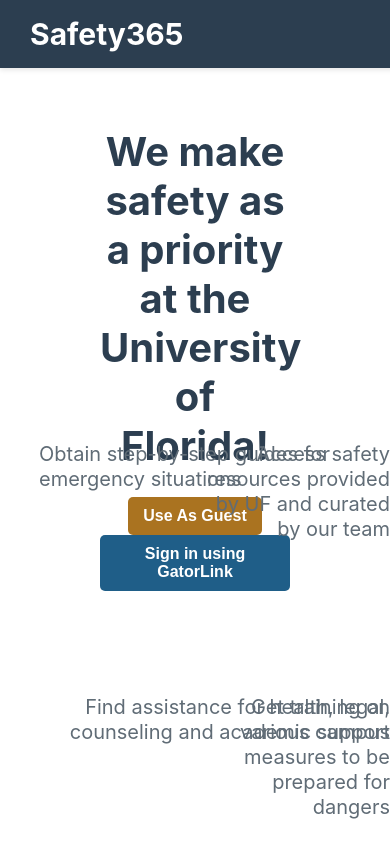
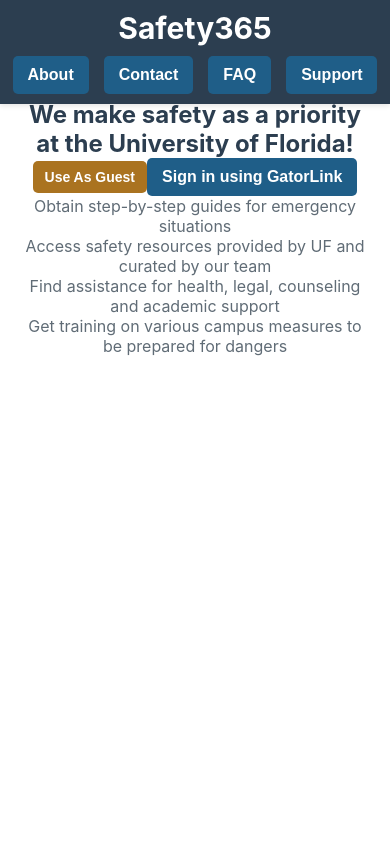
Before and after one commit to Lin-Selina/Safety365, a React (Create React App) app: page / in a window 390 px wide. Built offline with nearby package versions, Linux system fonts and the light colour scheme.

Commit message:
Got rid of hardcoded pixels and made website responsive to screen size adjustments

```diff
--- a/src/App.css
+++ b/src/App.css
@@ -1,37 +1,49 @@
-.header { /* Header at the top */
+/* Global Reset */
+* {
+  margin: 0;
+  padding: 0;
+  box-sizing: border-box;
+}
+
+/* Header */
+.header {
   position: fixed;
   top: 0;
   left: 0;
   width: 100%;
   display: flex;
-  justify-content: flex-start;
+  justify-content: space-between;
   align-items: center;
   background-color: #2c3e50;
   padding: 15px 30px;
   color: white;
   box-shadow: 0 2px 5px rgba(0, 0, 0, 0.1);
   z-index: 1000;
+  flex-wrap: wrap;
 }
 
-.logo { /* Logo styling which is at the top left */
+/* Logo */
+.logo {
   font-size: 30px;
   font-weight: bold;
   color: white;
   text-decoration: none;
   cursor: pointer;
+  white-space: nowrap;
 }
 
 .logo:hover {
   text-decoration: underline;
 }
 
-.nav-buttons { /* Styling of the buttons in the header*/
+/* Navigation Buttons */
+.nav-buttons {
   display: flex;
   gap: 15px;
-  margin-left: 980px;
+  flex-wrap: wrap;
 }
 
-.nav-button { /* Text styling for the header buttons */
+.nav-button {
   padding: 10px 15px;
   background-color: #1f5e88;
   color: white;
@@ -46,7 +58,23 @@
   background-color: #2980b9;
 }
 
-.app-container { /* background styling */
+/* Responsive Header */
+@media (max-width: 900px) {
+  .header {
+    flex-direction: column;
+    align-items: center;
+    padding: 10px;
+    text-align: center;
+  }
+
+  .nav-buttons {
+    justify-content: center;
+    margin-top: 10px;
+  }
+}
+
+/* Background */
+.app-container {
   text-align: center;
   background-color: #f0f4f8;
   min-height: 100vh;
@@ -54,28 +82,46 @@
   flex-direction: column;
   justify-content: center;
   align-items: center;
+  padding: 100px 20px;
 }
 
+/* Home Page */
 .home-header {
   background: #ffffff;
   padding: 40px;
   border-radius: 12px;
   box-shadow: 0 4px 8px rgba(0, 0, 0, 0.1);
   max-width: 600px;
+  width: 90%;
 }
 
 .home-header h1 {
   color: #2c3e50;
-  font-size: 36px;
+  font-size: 2.5rem;
   margin-bottom: 10px;
 }
 
 .home-header p {
-  font-size: 18px;
+  font-size: 1.2rem;
   color: #606c76;
   margin-bottom: 20px;
 }
 
+@media (max-width: 600px) {
+  .home-header {
+    padding: 20px;
+  }
+
+  .home-header h1 {
+    font-size: 2rem;
+  }
+
+  .home-header p {
+    font-size: 1rem;
+  }
+}
+
+/* Resources List */
 .resources-list {
   list-style-type: none;
   padding: 0;
@@ -87,39 +133,76 @@
   margin: 10px 0;
 }
 
+/* Buttons */
 .explore-button, .back-button {
-  padding: 10px 20px;
+  padding: 12px 20px;
   background-color: #1f5e88;
   color: white;
   font-size: 16px;
   border: none;
   border-radius: 8px;
   cursor: pointer;
-  margin-top: 20px;
+  transition: 0.3s;
+  width: 100%;
+  max-width: 250px;
 }
 
 .explore-button:hover, .back-button:hover {
   background-color: #2980b9;
 }
 
+/* Responsive Buttons */
+@media (max-width: 600px) {
+  .explore-button, .back-button {
+    padding: 10px 15px;
+    font-size: 14px;
+    max-width: 200px;
+  }
+}
+
+/* Blank Pages */
 .blank-page {
   text-align: center;
-  padding: 100px;
+  padding: 100px 20px;
+  width: 100%;
 }
 
-.welcome-heading { /* Styling for the Welcome.js heading */
+.blank-page h1 {
+  font-size: 2rem;
+}
+
+.blank-page p {
+  font-size: 1.2rem;
+  color: #606c76;
+}
+
+/* Responsive Blank Pages */
+@media (max-width: 600px) {
+  .blank-page h1 {
+    font-size: 1.5rem;
+  }
+
+  .blank-page p {
+    font-size: 1rem;
+  }
+}
+
+/* Welcome Page */
+.welcome-heading {
   font-size: 40px;
   font-weight: bold;
   color: #2c3e50;
 }
 
-.welcome-buttons { /* Styling of the buttons in Welcome.js*/
+/* Welcome Buttons */
+.welcome-buttons {
   display: flex;
   gap: 15px;
-  margin-left: 980px;
+  flex-wrap: wrap;
+  justify-content: center;
 }
 
-.welcome-button { /* Text styling for the Welcome.js buttons */
+.welcome-button {
   padding: 10px 15px;
   background-color: #aa7320;
   color: white;
@@ -134,42 +217,28 @@
   background-color: #b68941;
 }
 
-.welcome-paragraph1 { /* Styling for the Welcome.js paragraph 1*/
+/* Responsive Welcome Buttons */
+@media (max-width: 600px) {
+  .welcome-button {
+    padding: 8px 12px;
+    font-size: 14px;
+  }
+}
+
+/* Responsive Welcome Text */
+.welcome-paragraph {
   font-size: 20px;
   color: #606c76;
   line-height: 25px;
-  text-align: left;
-  position: absolute;
-  top: 50%;
-  left: 10%;
+  text-align: center;
+  margin: 20px;
+  max-width: 90%;
 }
 
-.welcome-paragraph2 { /* Styling for the Welcome.js paragraph 2*/
-  font-size: 20px;
-  color: #606c76;
-  line-height: 25px;
-  text-align: right;
-  position: absolute;
-  top: 50%;
-  left: 53%;
+@media (max-width: 768px) {
+  .welcome-paragraph {
+    font-size: 18px;
+    line-height: 22px;
+    max-width: 95%;
+  }
 }
-
-.welcome-paragraph3 { /* Styling for the Welcome.js paragraph 3*/
-  font-size: 20px;
-  color: #606c76;
-  line-height: 25px;
-  text-align: right;
-  position: absolute;
-  top: 80%;
-  left: 7%;
-}
-
-.welcome-paragraph4 { /* Styling for the Welcome.js paragraph 4*/
-  font-size: 20px;
-  color: #606c76;
-  line-height: 25px;
-  text-align: right;
-  position: absolute;
-  top: 80%;
-  left: 53%;
-}
--- a/src/pages/Resources.js
+++ b/src/pages/Resources.js
@@ -13,7 +13,7 @@
         <ul className="resources-list">
           <li>Police Department: (555) 123-4567</li>
           <li>Fire Department: (555) 987-6543</li>
-          <li>Medical Emergency: (555) 111-2222</li>
+          <li>Medical Emergency: 911</li>
           <li>Disaster Helpline: (555) 333-4444</li>
         </ul>
         <Link to="/">
```
